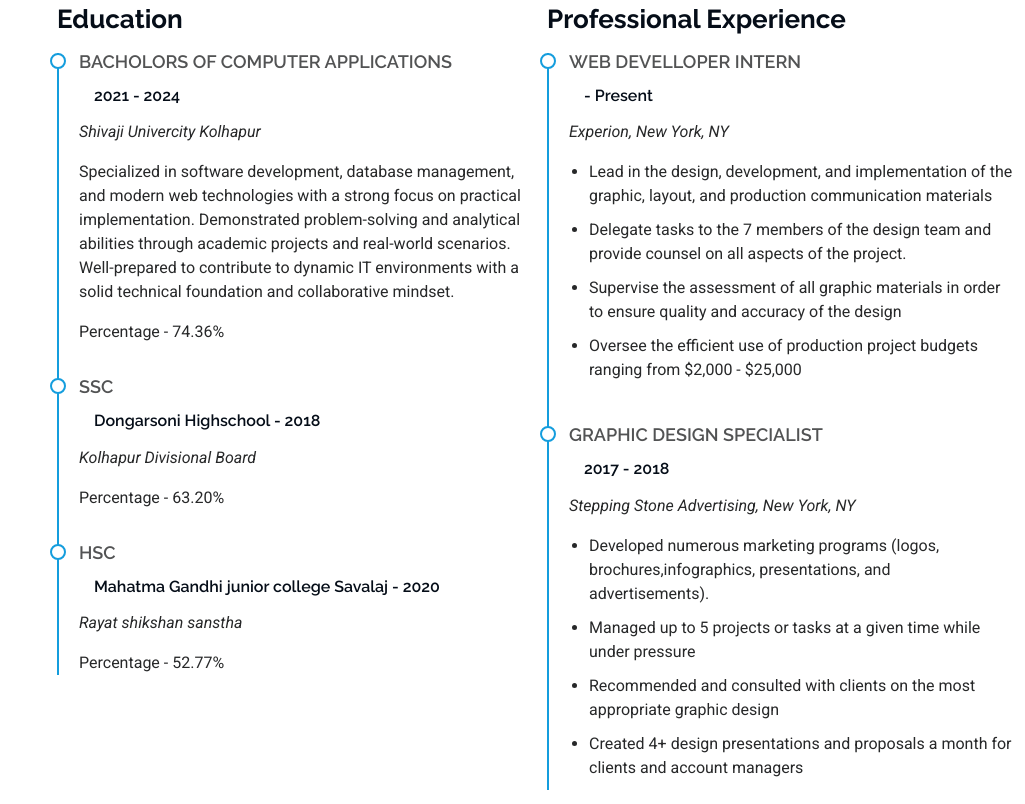
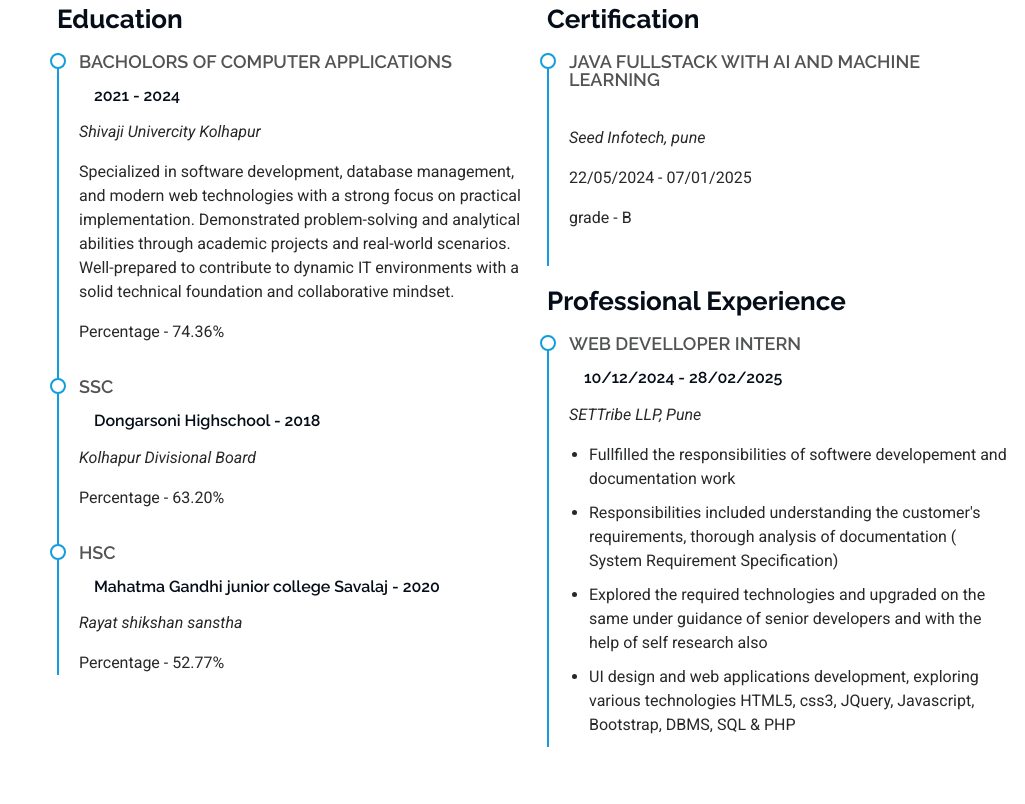
Before and after one commit to vaibhav5621/iPortfoilo, a plain HTML site: page index.html in a window 1280 px wide. Shown: the part 2356-3160 px from the top of the page, without its empty margins (255-1280 px from the left). Drawn offline with Linux system fonts and the light colour scheme.

Commit message:
index.html

```diff
--- a/index.html
+++ b/index.html
@@ -370,37 +370,73 @@ Well-prepared to contribute to dynamic IT environments with a solid technical fo
 
           </div>
 
-          <div class="col-lg-6" data-aos="fade-up" data-aos-delay="200">
-            <h3 class="resume-title">Professional Experience</h3>
+
+
+
+
+
+
+
+
+
+
+
+          <div class="col-lg-6" data-aos="fade-up" data-aos-delay="100">
+            <!-- <h3 class="resume-title">Sumary</h3>
+
+            <<div class="resume-item pb-0">
+              <h4>Brandon Johnson</h4>
+              <p><em>Innovative and deadline-driven Graphic Designer with 3+ years of experience designing and
+                  developing user-centered digital/print marketing material from initial concept to final, polished
+                  deliverable.</em></p>
+              <ul>
+                <li>Portland par 127,Orlando, FL</li>
+                <li>(123) 456-7891</li>
+                <li>alice.barkley@example.com</li>
+              </ul>
+            </div>!-- Edn Resume Item -->
+
+            <h3 class="resume-title">Certification</h3>
+            <div class="resume-item">
+              <h4>Java Fullstack with AI and Machine Learning  </h4>
+              <h5></h5>
+              <p><em>Seed Infotech, pune</em></p>
+              <p>22/05/2024 - 07/01/2025</p>
+<p>grade - B</p>
+            </div><!-- Edn Resume Item -->
+
+            <!-- Edn Resume Item -->
+              <h3 class="resume-title">Professional Experience</h3>
             <div class="resume-item">
               <h4>Web Develloper Intern</h4>
-              <h5> - Present</h5>
-              <p><em>Experion, New York, NY </em></p>
+              <h5> 10/12/2024 - 28/02/2025</h5>
+              <p><em>SETTribe LLP, Pune </em></p>
               <ul>
-                <li>Lead in the design, development, and implementation of the graphic, layout, and production
-                  communication materials</li>
-                <li>Delegate tasks to the 7 members of the design team and provide counsel on all aspects of the
-                  project. </li>
-                <li>Supervise the assessment of all graphic materials in order to ensure quality and accuracy of the
-                  design</li>
-                <li>Oversee the efficient use of production project budgets ranging from $2,000 - $25,000</li>
+                <li>Fullfilled the responsibilities of softwere developement and documentation work</li>
+                <li>Responsibilities included understanding the customer's requirements, thorough
+                   analysis of documentation ( System Requirement Specification)</li>
+                <li>Explored the required technologies and upgraded on the same under guidance of
+                  senior developers and with the help of self research also </li>
+                <li>UI design and web applications development, exploring various technologies
+                  HTML5, css3, JQuery, Javascript, Bootstrap, DBMS, SQL & PHP</li>
+
               </ul>
-            </div><!-- Edn Resume Item -->
-
-            <div class="resume-item">
-              <h4>Graphic design specialist</h4>
-              <h5>2017 - 2018</h5>
-              <p><em>Stepping Stone Advertising, New York, NY</em></p>
-              <ul>
-                <li>Developed numerous marketing programs (logos, brochures,infographics, presentations, and
-                  advertisements).</li>
-                <li>Managed up to 5 projects or tasks at a given time while under pressure</li>
-                <li>Recommended and consulted with clients on the most appropriate graphic design</li>
-                <li>Created 4+ design presentations and proposals a month for clients and account managers</li>
-              </ul>
-            </div><!-- Edn Resume Item -->
+            </div>
 
           </div>
+
+
+
+
+
+
+
+
+
+
+
+
+
 
         </div>
 
```
